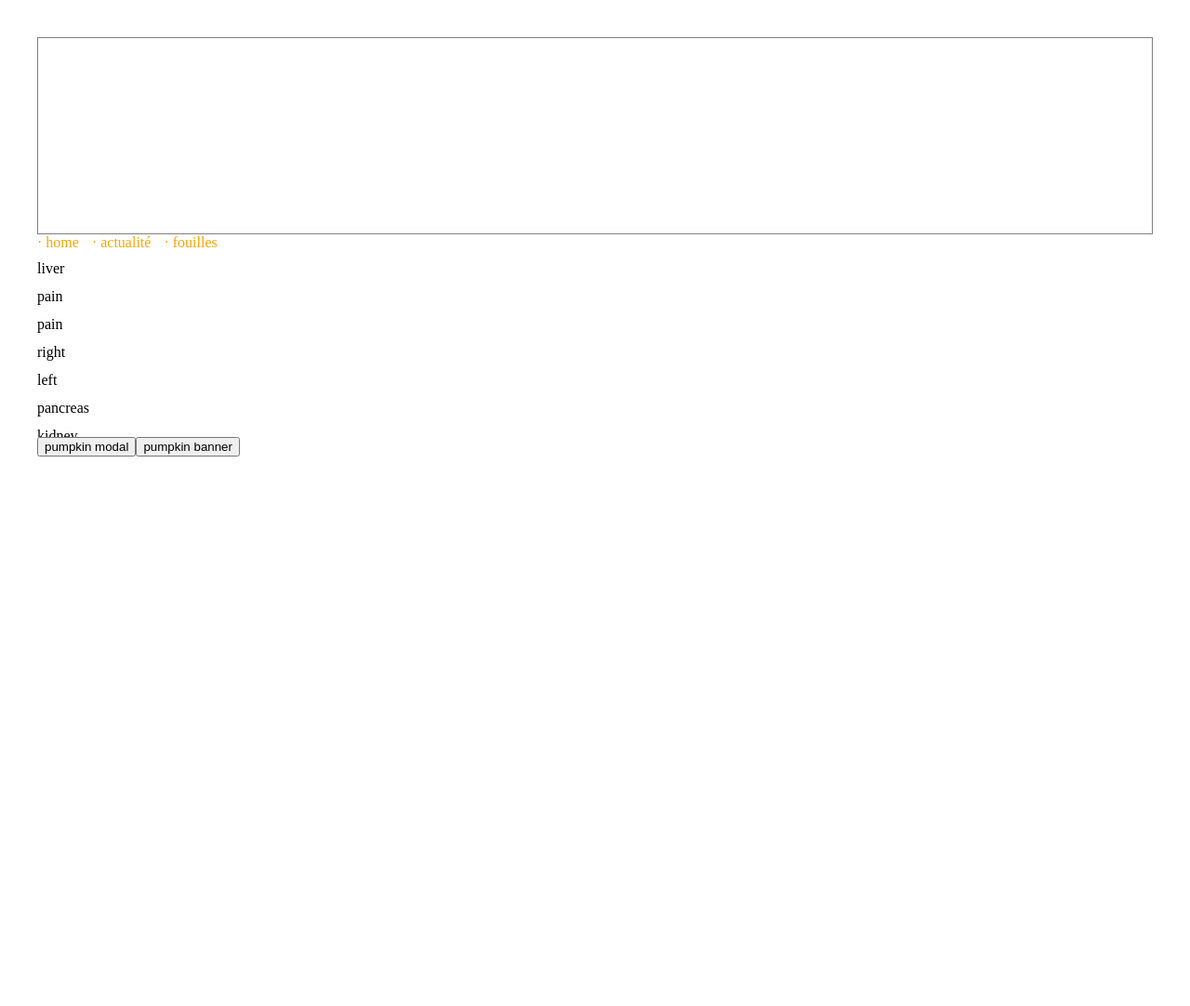
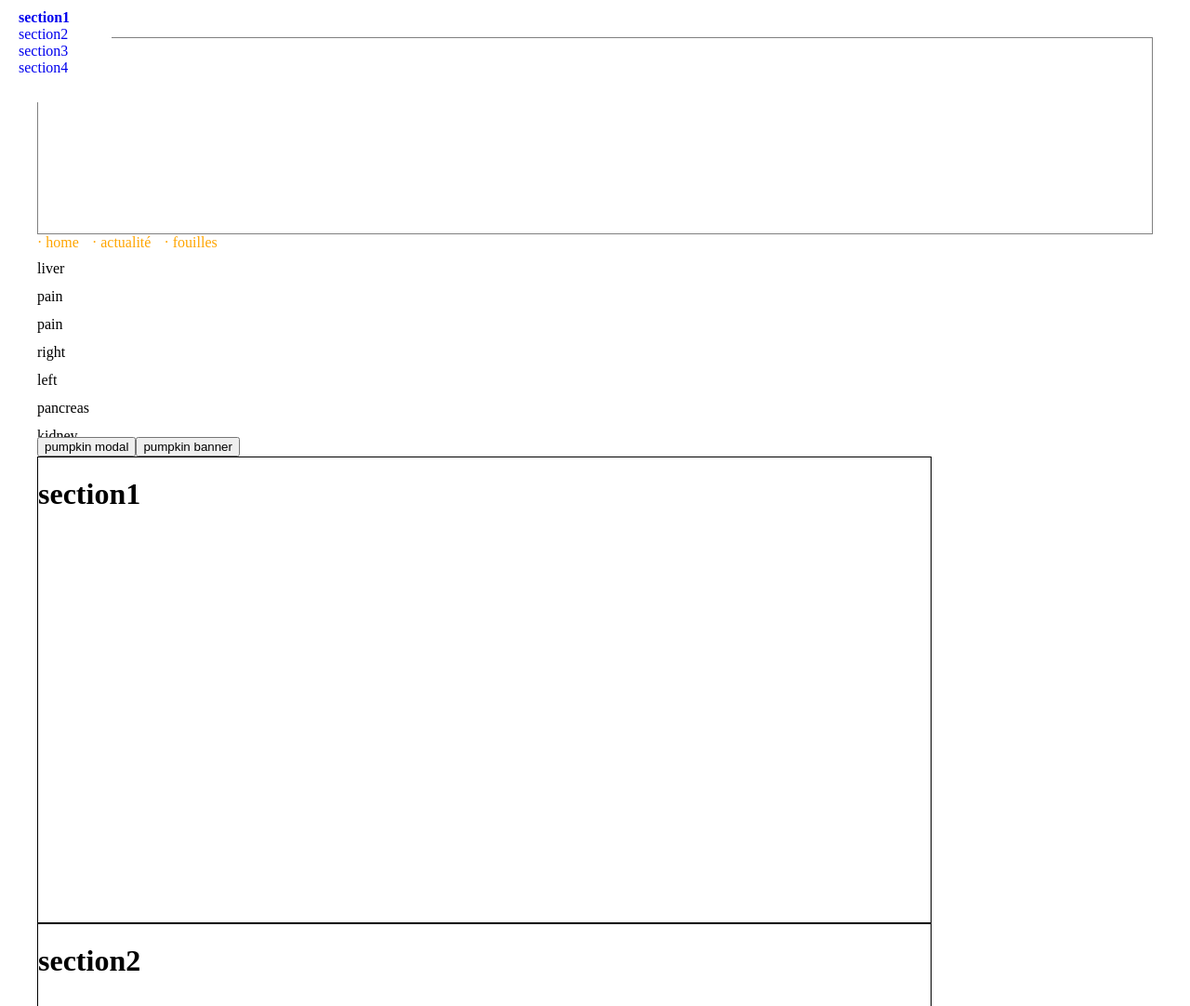
Before and after one commit to Harrisson-/pumpkin, a Vue app: page / in a window 1280 px wide. Shown: the top 1082 px of the page at 93% size. Before the commit the page ends 800 px from the top, so only its background shows below. Built offline with nearby package versions, Linux system fonts and the light colour scheme.

Commit message:
feat(summary) implement v1

```diff
--- a/src/App.vue
+++ b/src/App.vue
@@ -2,10 +2,11 @@
 import { reactive, ref } from "vue";
 import Tags from "./components/pumpkin-tags.vue";
 import Breadcrumb from "./components/pumpkin-crumb.vue";
-import intersectionGroup from "./components/pumpkin-intersection-group.vue";
+// import intersectionGroup from "./components/pumpkin-intersection-group.vue";
 import intersectionSolo from "./components/pumpkin-intersection-solo.vue";
 import modal from "./components/pumpkin-modal.vue";
 import banner from "./components/pumpkin-banner.vue";
+import pumpkinSummary from "./components/pumpkin-summary.vue";
 
 const taglist = [
   "liver",
@@ -107,6 +108,8 @@ const intersectionAnimations = ref([
   "brighten",
 ]);
 
+const sections = ["section1", "section2", "section3", "section4"];
+
 const modalState = reactive({ open: false });
 modalState.content =
   "Lorem ipsum dolor sit amet, consectetur adipiscing elit. Aliquam malesuada viverra velit auctor porttitor. Mauris ac dictum lectus. Nam blandit consequat venenatis. Proin tempus quam pretium ullamcorper euismod. Donec a ante eu augue ullamcorper pretium. Mauris id nunc posuere, lobortis tellus semper, tincidunt nisi. Nunc in commodo mauris, eget tincidunt turpis. Etiam vitae eros a dolor pretium convallis id et ligula. Aenean et ipsum feugiat dui venenatis finibus sit amet et odio. Vivamus id nunc vitae felis porta mattis. Etiam venenatis, erat vitae venenatis sagittis, erat nunc gravida nunc, facilisis placerat nunc leo laoreet dui. Donec mollis leo non feugiat tempor. Suspendisse vel nulla viverra, facilisis nunc non, sollicitudin ligula.";
@@ -182,6 +185,17 @@ function closeBanner(modalOpen) {
       @close-banner="closeBanner"
       :show-banner="bannerState.open"
     ></banner>
+    <pumpkinSummary :headers="sections"></pumpkinSummary>
+    <div class="summary-parent">
+      <div
+        v-for="section in sections"
+        :key="section"
+        class="summary-section"
+        v-bind:id="section"
+      >
+        <h1>{{ section }}</h1>
+      </div>
+    </div>
   </main>
 </template>
 
@@ -192,13 +206,6 @@ function closeBanner(modalOpen) {
   padding: 2rem;
 
   font-weight: normal;
-}
-
-a,
-.green {
-  text-decoration: none;
-  color: hsla(160, 100%, 37%, 1);
-  transition: 0.4s;
 }
 
 .intersection-wrapper {
@@ -219,4 +226,10 @@ a,
   overflow-y: scroll;
   height: 200px;
 }
+
+.summary-section {
+  height: 500px;
+  width: 80%;
+  border: 1px solid black;
+}
 </style>
--- a/src/components/pumpkin-summary.vue
+++ b/src/components/pumpkin-summary.vue
@@ -11,10 +11,6 @@ const props = defineProps({
     type: Array,
     required: true,
   },
-  parent: {
-    type: String,
-    required: true,
-  },
   customAnimation: {
     type: String,
     default: "bold",
@@ -22,51 +18,72 @@ const props = defineProps({
 });
 
 onMounted(() => {
-  const selectors = document.querySelectorAll(`.${props.headers}`);
+  const rootSummary = document.getElementById("summary-pumpkin");
+  const summary = rootSummary.querySelectorAll(":scope > a");
 
   let options = {
-    root: document.querySelector(`.${props.parent}`),
+    root: null,
     rootMargin: "0px",
     threshold: props.threshold,
   };
 
   let callback = (entries, _observer) => {
     for (const entry of entries) {
-      const headerElement = selectors.find((element) => {
-        return element === entry.target;
+      summary.forEach((element) => {
+        if (
+          element.innerHTML === entry.target.innerText &&
+          entry.isIntersecting
+        ) {
+          element.classList.add("bold-end");
+        } else {
+          element.classList.remove("bold-end");
+        }
       });
-      if (headerElement) {
-        headerElement.classList.toggle(
-          props.customAnimation,
-          entry.isIntersecting
-        );
-      }
     }
   };
 
   let observer = new IntersectionObserver(callback, options);
 
-  let target = document.querySelector(`.${props.headers}`);
-  observer.observe(target);
+  props.headers.forEach((header) => {
+    observer.observe(document.querySelector(`#${header}`));
+  });
 });
 </script>
 
 <template>
-  <div :class="interContainerRand">
-    <transition :name="props.customAnimation">
-      <slot></slot>
-    </transition>
+  <div id="summary-pumpkin">
+    <a
+      v-for="header in headers"
+      :key="header"
+      v-bind:id="'summary-' + header"
+      :href="'#' + header"
+    >
+      {{ header }}
+    </a>
   </div>
 </template>
 
 <style lang="css" scoped>
-.bold-enter-active,
-.bold-leave-active {
+#summary-pumpkin {
+  position: fixed;
+  width: 100px;
+  height: 100px;
+  background: white;
+  top: 10px;
+  left: 20px;
+  display: flex;
+  flex-direction: column;
+}
+
+#summary-pumpkin > a {
+  text-decoration: none;
+}
+
+.bold-end {
   font-weight: bold;
 }
 
-.bold-enter-from,
-.bold-leave-to {
+.bold-start {
   font-weight: normal;
 }
 </style>
```
